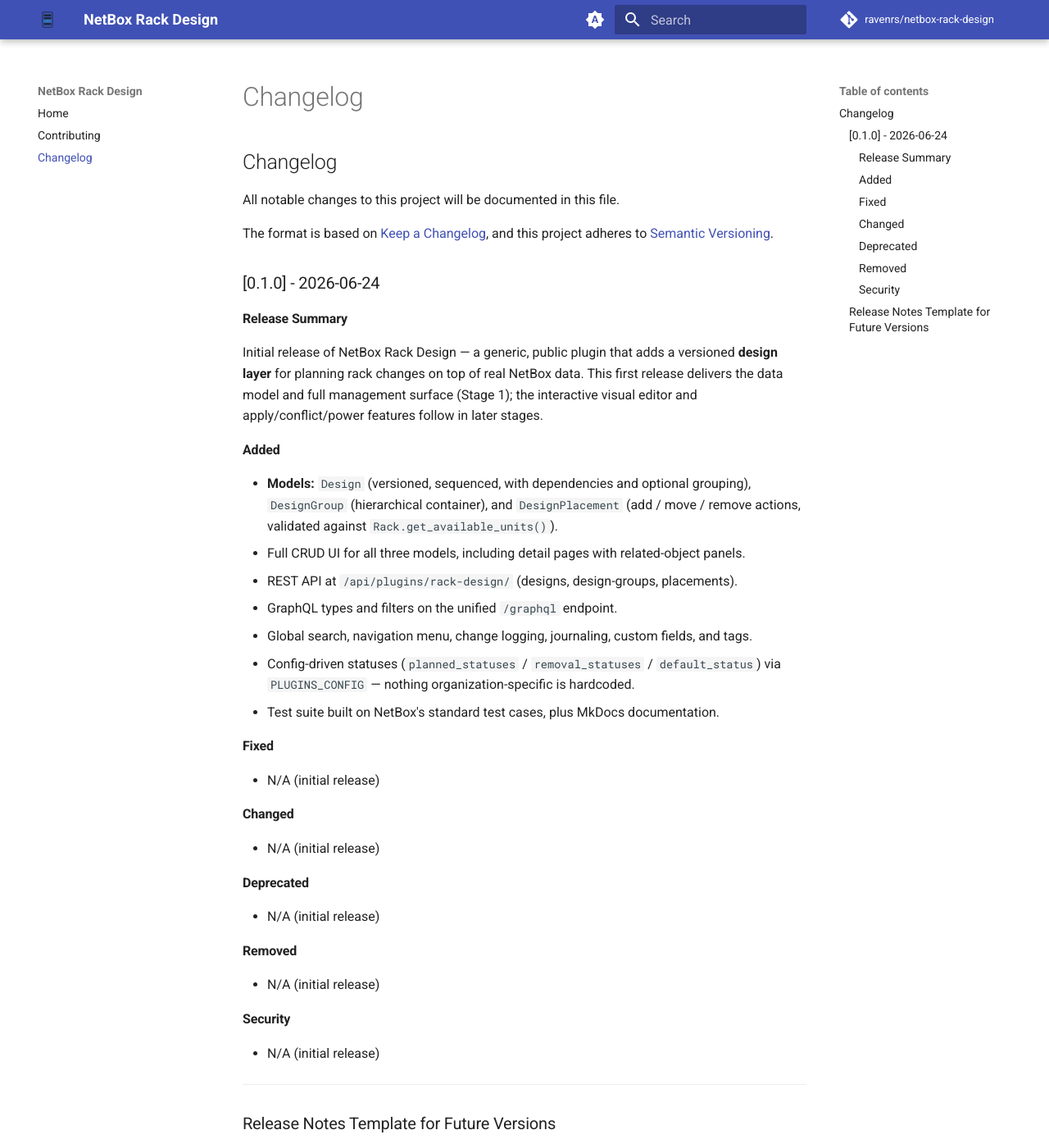
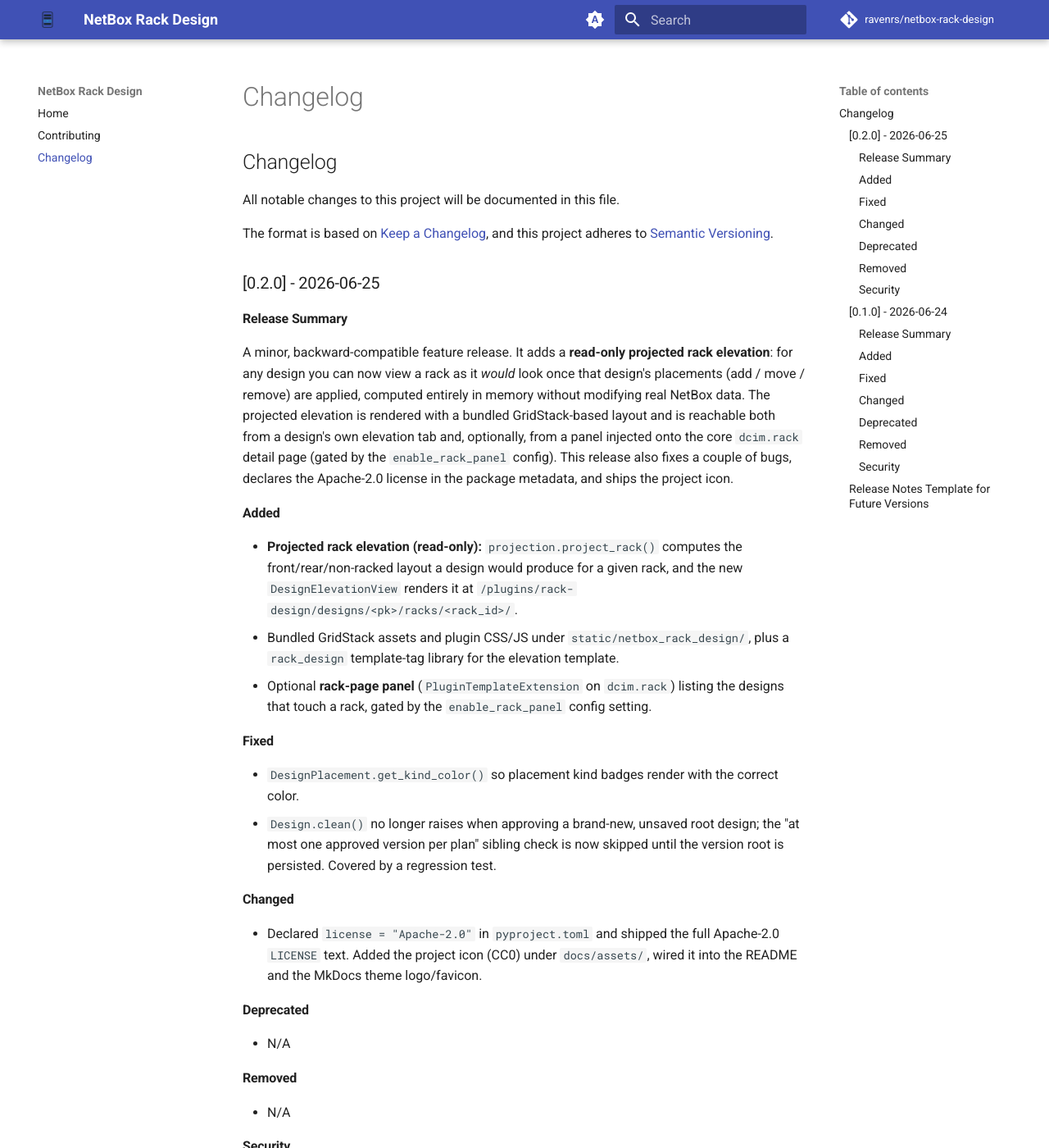
Before and after one commit to ravenrs/netbox-rack-design, an MkDocs documentation site: the page built from docs/changelog.md, in a window 1280 px wide and 1400 px high. Shown: the whole window at 82% size. Built offline with MkDocs 1.6.1 and Material for MkDocs 9.7.7, drawn with Linux system fonts in a browser that asks for light colours; comment, search, counter and statistics services are not loaded.

Commit message:
Release v0.2.0
Bump version to 0.2.0 in __init__.py and pyproject.toml, add the 0.2.0
CHANGELOG section, and record the 0.2.0 compatibility row (NetBox
4.4.0-4.4.99, unchanged).

```diff
--- a/CHANGELOG.md
+++ b/CHANGELOG.md
@@ -4,6 +4,50 @@
 
 The format is based on [Keep a Changelog](https://keepachangelog.com/en/1.0.0/),
 and this project adheres to [Semantic Versioning](https://semver.org/spec/v2.0.0.html).
+
+## [0.2.0] - 2026-06-25
+
+### Release Summary
+A minor, backward-compatible feature release. It adds a **read-only projected rack
+elevation**: for any design you can now view a rack as it *would* look once that
+design's placements (add / move / remove) are applied, computed entirely in memory
+without modifying real NetBox data. The projected elevation is rendered with a
+bundled GridStack-based layout and is reachable both from a design's own elevation
+tab and, optionally, from a panel injected onto the core `dcim.rack` detail page
+(gated by the `enable_rack_panel` config). This release also fixes a couple of bugs,
+declares the Apache-2.0 license in the package metadata, and ships the project icon.
+
+### Added
+- **Projected rack elevation (read-only):** `projection.project_rack()` computes the
+  front/rear/non-racked layout a design would produce for a given rack, and the new
+  `DesignElevationView` renders it at `/plugins/rack-design/designs/<pk>/racks/<rack_id>/`.
+- Bundled GridStack assets and plugin CSS/JS under `static/netbox_rack_design/`, plus
+  a `rack_design` template-tag library for the elevation template.
+- Optional **rack-page panel** (`PluginTemplateExtension` on `dcim.rack`) listing the
+  designs that touch a rack, gated by the `enable_rack_panel` config setting.
+
+### Fixed
+- `DesignPlacement.get_kind_color()` so placement kind badges render with the correct
+  color.
+- `Design.clean()` no longer raises when approving a brand-new, unsaved root design;
+  the "at most one approved version per plan" sibling check is now skipped until the
+  version root is persisted. Covered by a regression test.
+
+### Changed
+- Declared `license = "Apache-2.0"` in `pyproject.toml` and shipped the full
+  Apache-2.0 `LICENSE` text. Added the project icon (CC0) under `docs/assets/`, wired
+  it into the README and the MkDocs theme logo/favicon.
+
+### Deprecated
+- N/A
+
+### Removed
+- N/A
+
+### Security
+- N/A
+
+---
 
 ## [0.1.0] - 2026-06-24
 
--- a/netbox_rack_design/__init__.py
+++ b/netbox_rack_design/__init__.py
@@ -9,7 +9,7 @@
 
 __author__ = """Petr Voronov"""
 __email__ = "ravenrs@gmail.com"
-__version__ = "0.1.0"
+__version__ = "0.2.0"
 
 
 from netbox.plugins import PluginConfig
--- a/pyproject.toml
+++ b/pyproject.toml
@@ -7,7 +7,7 @@
 
 [project]
 name =  "netbox-rack-design"
-version = "0.1.0"
+version = "0.2.0"
 authors = [
     {name = "Petr Voronov", email = "ravenrs@gmail.com"},
 ]
```
Also changed, not shown: COMPATIBILITY.md (+1 -0 lines).
